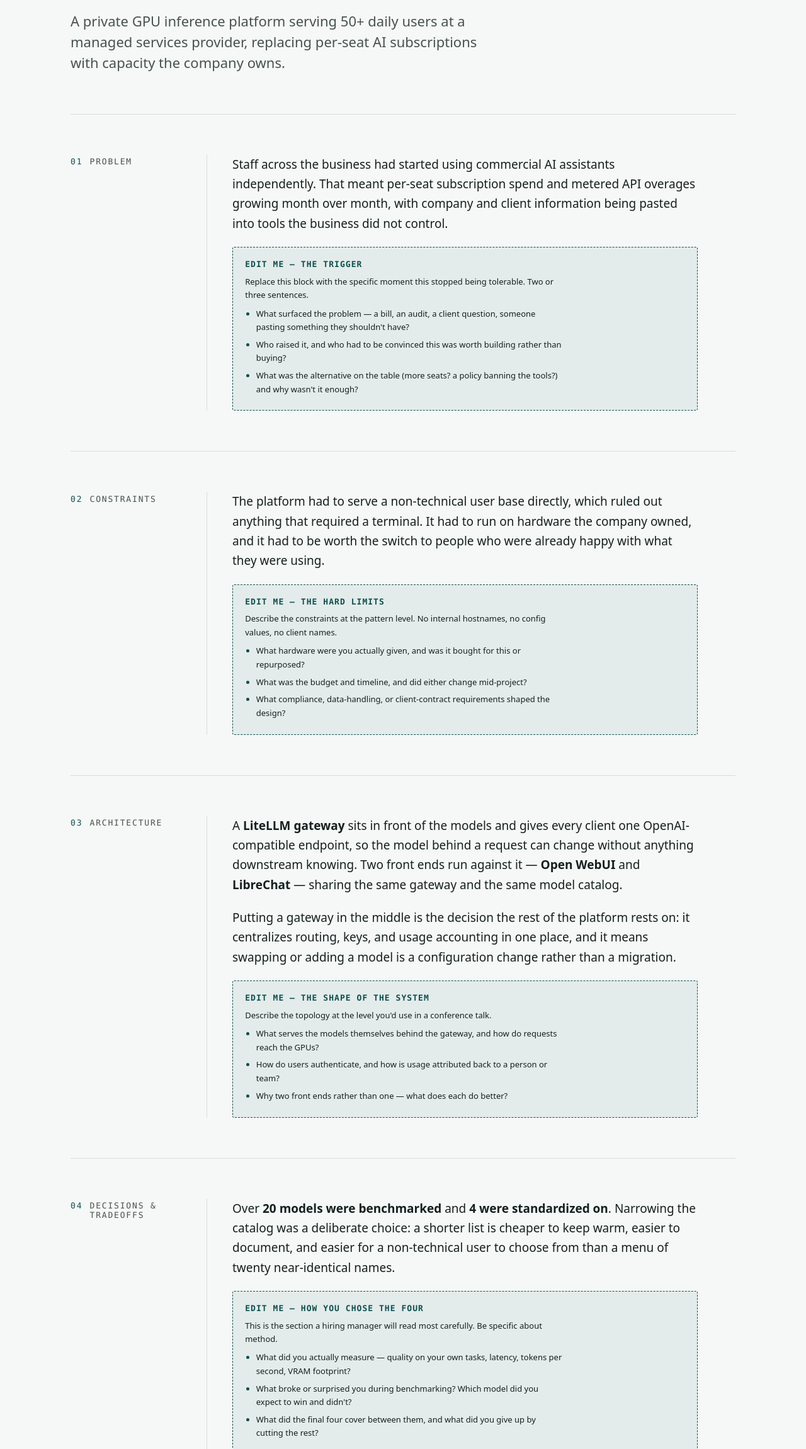
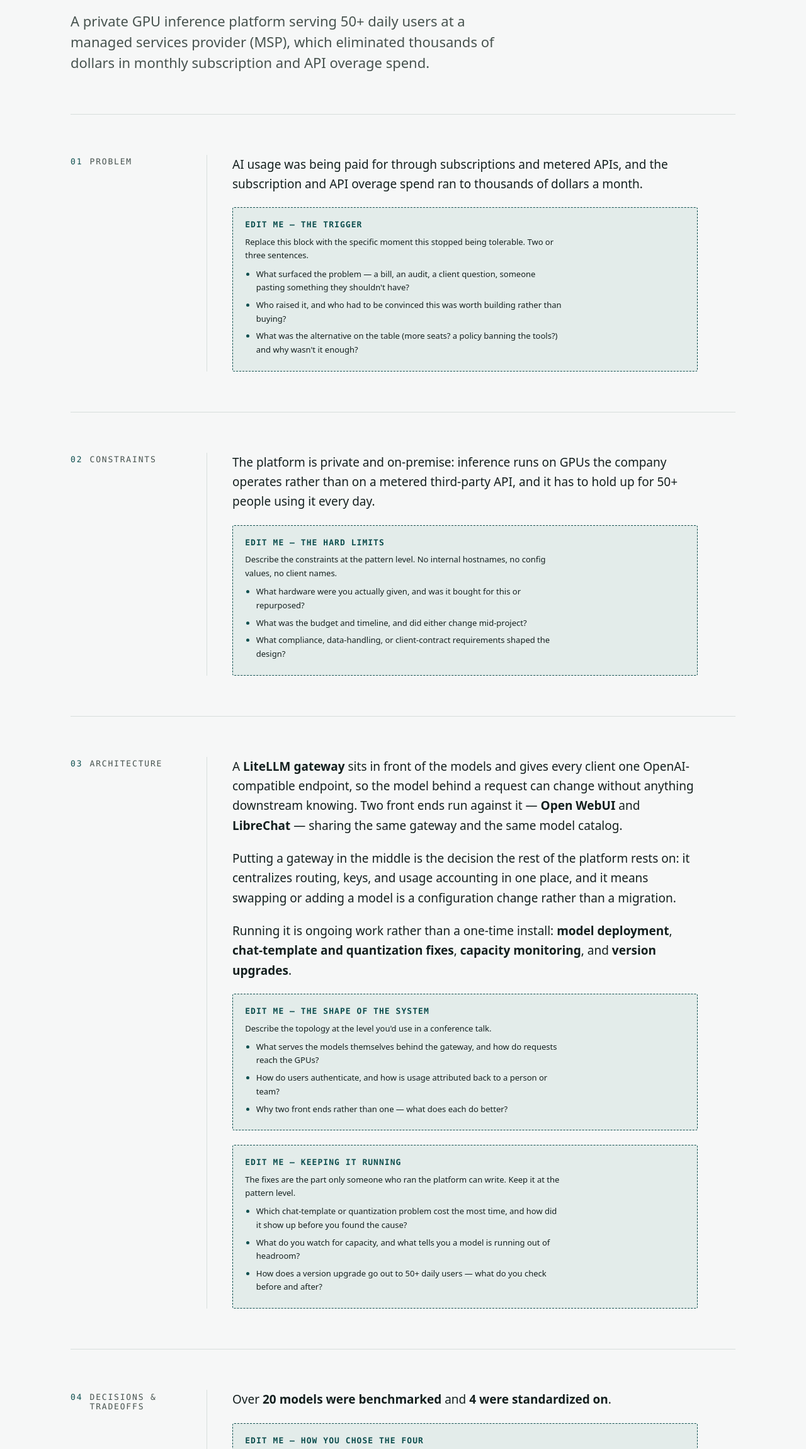
Before and after one commit to Enrique-S-J/Enrique-S-J.github.io, a plain HTML site: page case-studies/llm-platform.html in a window 1280 px wide. Shown: the part 242-2543 px from the top of the page at 63% size. Drawn offline with Linux system fonts and the light colour scheme.

Commit message:
Hold the LLM platform case study to the approved facts
The problem, constraints and decisions sections asserted things nobody
approved: staff pasting client information into outside tools, a
non-technical user base, why the model catalog was narrowed. Those were
written to make the scaffold read like a finished story, which is exactly
what the content rules forbid: narrative belongs in the EDIT ME blocks for
the owner to write, not in prose presented as fact. The sections now state
only what the resume states, and the reasoning moved into the guiding
questions.

Adds the operations facts that are now approved (model deployment,
chat-template and quantization fixes, capacity monitoring, version
upgrades) with an EDIT ME block for the story behind them, and names the
employer type the one permitted way, as a managed services provider (MSP).

```diff
--- a/case-studies/llm-platform.html
+++ b/case-studies/llm-platform.html
@@ -4,12 +4,12 @@
 <meta charset="utf-8">
 <meta name="viewport" content="width=device-width, initial-scale=1">
 <title>On-Prem LLM Platform — Case Study — Enrique Sanchez</title>
-<meta name="description" content="Case study: building a private GPU inference platform serving 50+ daily users on a LiteLLM gateway, replacing per-seat AI subscriptions and seeding a private-compute offering.">
+<meta name="description" content="Case study: a private GPU inference platform serving 50+ daily users on a LiteLLM gateway, eliminating monthly subscription and API overage spend and seeding a private-compute offering.">
 <link rel="canonical" href="https://enrique-s-j.github.io/case-studies/llm-platform.html">
 <meta property="og:type" content="article">
 <meta property="og:url" content="https://enrique-s-j.github.io/case-studies/llm-platform.html">
 <meta property="og:title" content="On-Prem LLM Platform — Case Study">
-<meta property="og:description" content="Building a private GPU inference platform serving 50+ daily users on a LiteLLM gateway, replacing per-seat AI subscriptions and seeding a private-compute offering.">
+<meta property="og:description" content="A private GPU inference platform serving 50+ daily users on a LiteLLM gateway, eliminating monthly subscription and API overage spend and seeding a private-compute offering.">
 <link rel="icon" href="/assets/favicon.svg" type="image/svg+xml">
 <link rel="stylesheet" href="/assets/style.css">
 <script>
@@ -44,8 +44,8 @@
       <h1>On-Prem LLM Platform</h1>
       <p class="standfirst">
         A private GPU inference platform serving 50+ daily users at a managed
-        services provider, replacing per-seat AI subscriptions with capacity the
-        company owns.
+        services provider (MSP), which eliminated thousands of dollars in monthly
+        subscription and API overage spend.
       </p>
     </div>
 
@@ -53,10 +53,9 @@
       <h2 class="section__label" id="s1"><span class="step__num">01</span> Problem</h2>
       <div class="section__body">
         <p>
-          Staff across the business had started using commercial AI assistants
-          independently. That meant per-seat subscription spend and metered API
-          overages growing month over month, with company and client information
-          being pasted into tools the business did not control.
+          AI usage was being paid for through subscriptions and metered APIs, and
+          the subscription and API overage spend ran to thousands of dollars a
+          month.
         </p>
 
         <!-- EDIT ME: What made this urgent enough to act on? -->
@@ -76,10 +75,9 @@
       <h2 class="section__label" id="s2"><span class="step__num">02</span> Constraints</h2>
       <div class="section__body">
         <p>
-          The platform had to serve a non-technical user base directly, which
-          ruled out anything that required a terminal. It had to run on hardware
-          the company owned, and it had to be worth the switch to people who were
-          already happy with what they were using.
+          The platform is private and on-premise: inference runs on GPUs the
+          company operates rather than on a metered third-party API, and it has
+          to hold up for 50+ people using it every day.
         </p>
 
         <!-- EDIT ME: The real limits you designed inside of. -->
@@ -112,6 +110,13 @@
           place, and it means swapping or adding a model is a configuration change
           rather than a migration.
         </p>
+        <p>
+          Running it is ongoing work rather than a one-time install:
+          <strong>model deployment</strong>,
+          <strong>chat-template and quantization fixes</strong>,
+          <strong>capacity monitoring</strong>, and
+          <strong>version upgrades</strong>.
+        </p>
 
         <!-- EDIT ME: How the pieces actually fit together. -->
         <div class="todo">
@@ -123,6 +128,17 @@
             <li>Why two front ends rather than one — what does each do better?</li>
           </ul>
         </div>
+
+        <!-- EDIT ME: What operating it has actually involved. -->
+        <div class="todo">
+          <p><strong>Edit me — keeping it running</strong></p>
+          <p>The fixes are the part only someone who ran the platform can write. Keep it at the pattern level.</p>
+          <ul>
+            <li>Which chat-template or quantization problem cost the most time, and how did it show up before you found the cause?</li>
+            <li>What do you watch for capacity, and what tells you a model is running out of headroom?</li>
+            <li>How does a version upgrade go out to 50+ daily users — what do you check before and after?</li>
+          </ul>
+        </div>
       </div>
     </section>
 
@@ -131,10 +147,7 @@
       <div class="section__body">
         <p>
           Over <strong>20 models were benchmarked</strong> and
-          <strong>4 were standardized on</strong>. Narrowing the catalog was a
-          deliberate choice: a shorter list is cheaper to keep warm, easier to
-          document, and easier for a non-technical user to choose from than a menu
-          of twenty near-identical names.
+          <strong>4 were standardized on</strong>.
         </p>
 
         <!-- EDIT ME: The benchmarking story. This is the most interesting part of the project. -->
@@ -144,7 +157,7 @@
           <ul>
             <li>What did you actually measure — quality on your own tasks, latency, tokens per second, VRAM footprint?</li>
             <li>What broke or surprised you during benchmarking? Which model did you expect to win and didn't?</li>
-            <li>What did the final four cover between them, and what did you give up by cutting the rest?</li>
+            <li>Why four rather than one or ten? What do the final four cover between them, and what did you give up by cutting the rest?</li>
           </ul>
         </div>
 
@@ -173,8 +186,7 @@
             <strong>4 standardized models</strong> selected from 20+ benchmarked.
           </li>
           <li>
-            The platform <strong>seeded a private-compute offering</strong> — internal
-            infrastructure that became something the business could sell.
+            The platform <strong>seeded a private-compute offering</strong>.
           </li>
         </ul>
 
```
